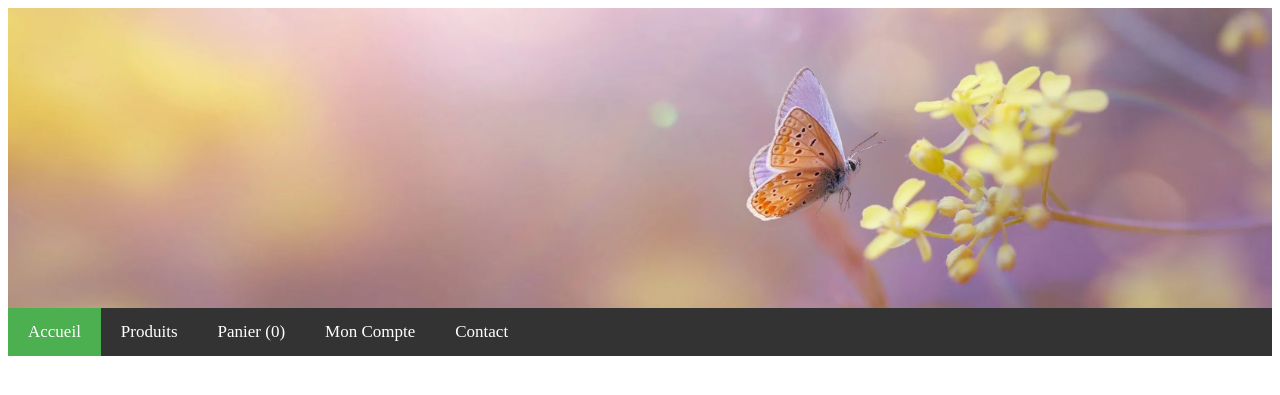
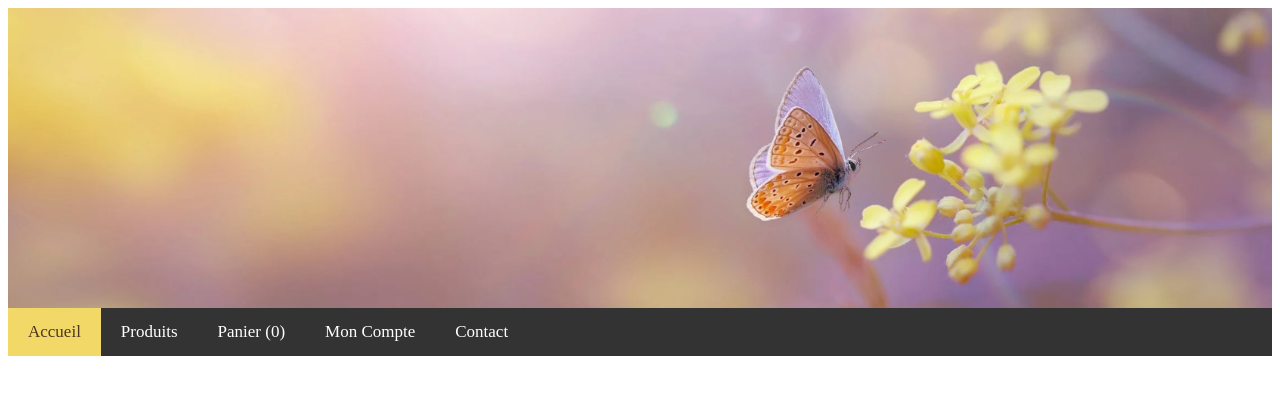
Before and after one commit to Hopelyze/PROJET_SYMFONY, a Symfony app: template templates/layout/_menu.html.twig in a window 1280 px wide. Shown: the top 395 px of the page. Run offline with Twig, Linux system fonts and the light colour scheme; the template is opened without the code that fills it, so the values that code supplies are empty; some libraries are stand-ins or nearby versions.

Commit message:
style menu couleur changés + include footer au bon endroit

```diff
--- a/public/css/menu.css
+++ b/public/css/menu.css
@@ -34,8 +34,8 @@
 
 /* Ajout de style pour le menu actif */
 .menu a.active {
-    background-color: #4CAF50;
-    color: white;
+    background-color: #f1d867;
+    color: rgb(77, 53, 31);
 }
 
 /* Mobile-first: menu horizontal pour les écrans larges, vertical pour les petits écrans */
--- a/templates/base.html.twig
+++ b/templates/base.html.twig
@@ -16,8 +16,9 @@
         {% block content %}{% endblock %}
     </main>
 
+</body>
+<footer>
     {# Inclusion du footer ici #}
     {% include 'layout/_footer.html.twig' %}
-
-</body>
+</footer>
 </html>
```
